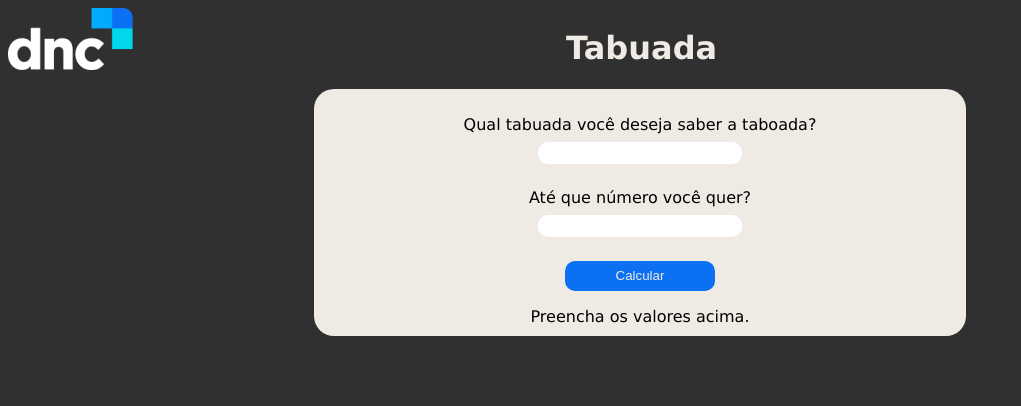
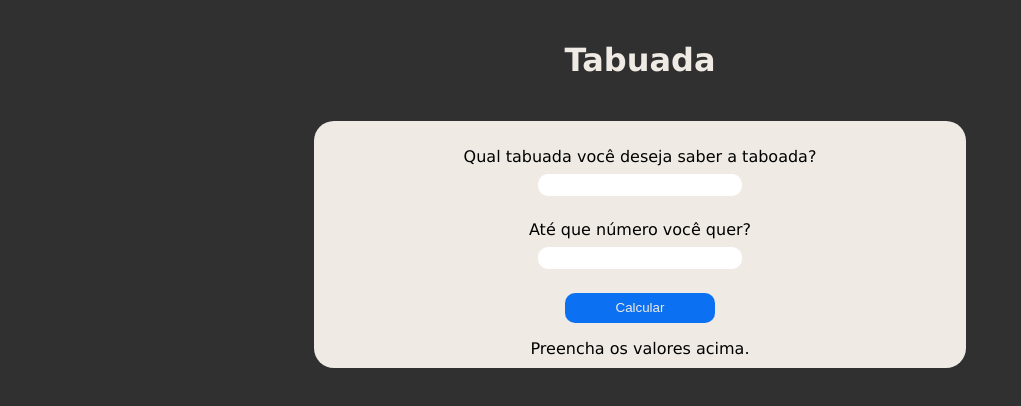
Before and after one commit to hahncamila/tabuada-DNC, a plain HTML site: page index.html in a window 1280 px wide. Shown: the whole page, without its empty margins (0-1021 px from the left). Drawn offline with Linux system fonts and the light colour scheme.

Commit message:
[upd] atualizações

```diff
--- a/index.html
+++ b/index.html
@@ -9,7 +9,6 @@
 
 <body>
     <header>
-        <img src="logo.png" alt="">
         <h1>Tabuada</h1>
     </header>
     <section>
--- a/style.css
+++ b/style.css
@@ -5,10 +5,9 @@ body{
     font-family: Verdana, Geneva, Tahoma, sans-serif;
 }
 
-header{
-    display: grid;
-    grid-auto-flow: column;
-    grid-auto-columns: 33vw;
+header h1{
+    padding-top: 20px;
+    padding-bottom: 20px;
 }
 
 section{
```
Also changed, not shown: logo.png (deleted).
